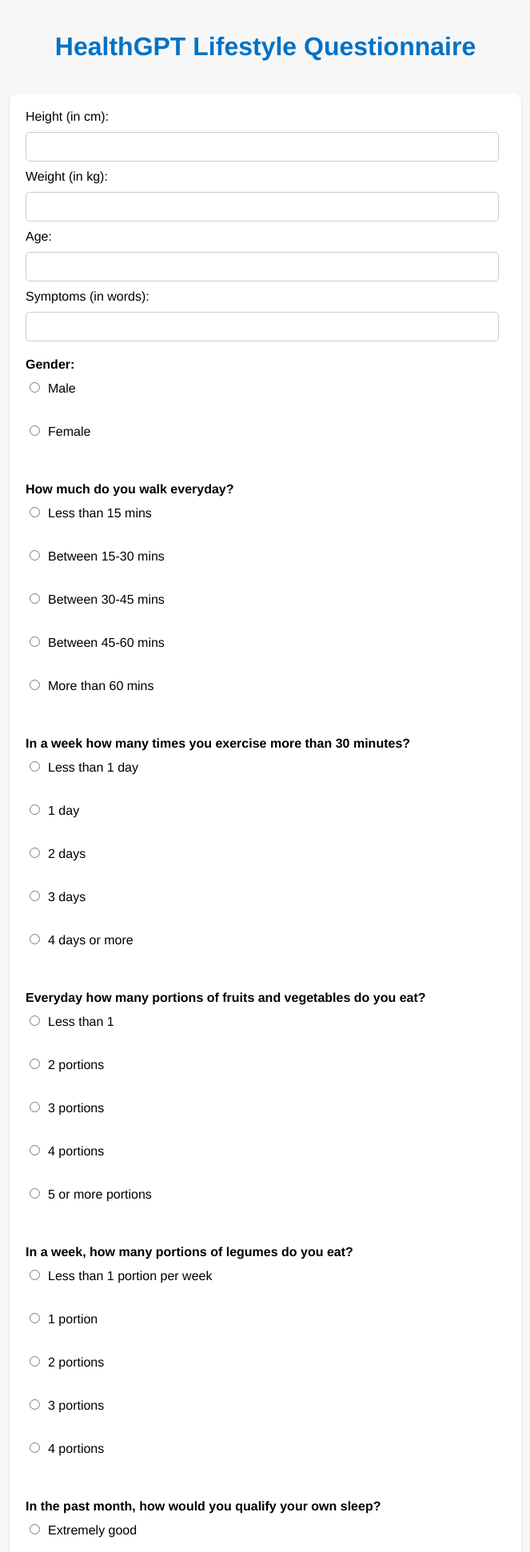
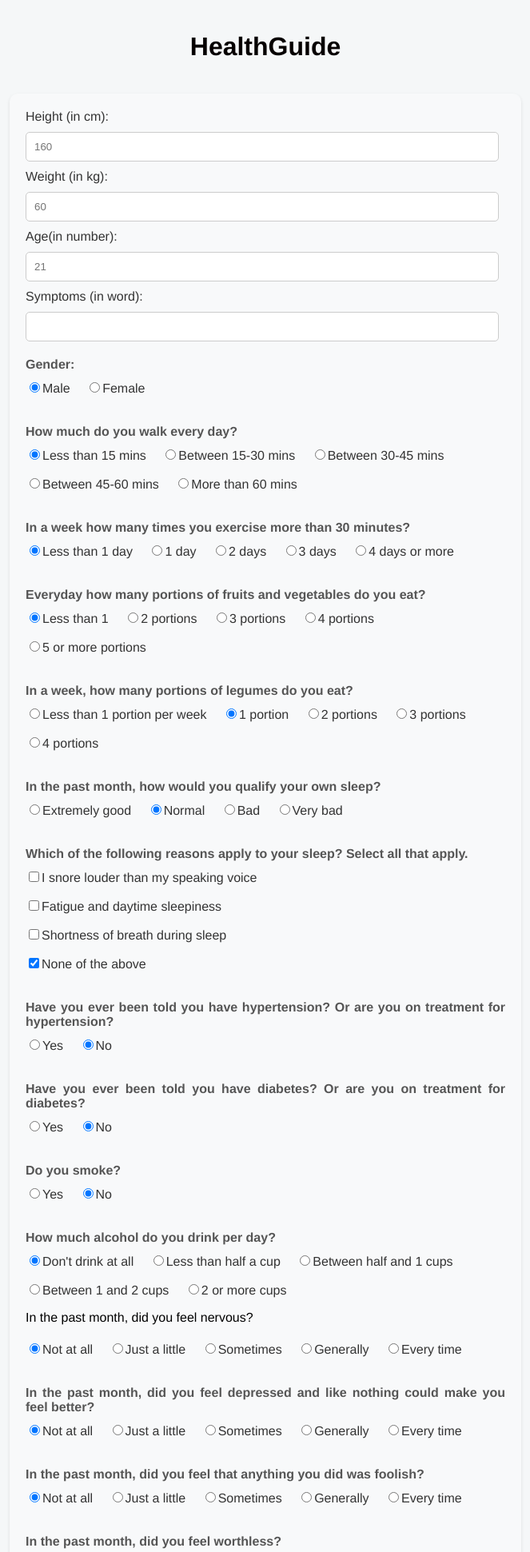
Before and after one commit to skStavir/chatgpt, a Flask app: page / in a window 1280 px wide. Shown: the top 1941 px of the page at 80% size, without its empty margins (308-971 px from the left). Run offline with Flask 3, Linux system fonts and the light colour scheme.

Commit message:
1. add default value for all input fields   2. is make all the radio buttons in single horizontal line

```diff
--- a/app.py
+++ b/app.py
@@ -9,7 +9,7 @@
 # Set up OpenAI API credentials
 load_dotenv()
 #openai_organization = os.getenv('OPENAI_ORGANIZATION') This one is not necessary for this App
-openai_api_key = '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'
+openai_api_key = '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'
 model_id = 'gpt-3.5-turbo'
 
 # Define the Flask route that displays the form
@@ -82,7 +82,7 @@
     }
     headers = {
         "Content-Type": "application/json",
-        "Authorization": f"Bearer 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"
+        "Authorization": f"Bearer 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"
     }
     response = requests.post(URL, headers=headers, json=payload, stream=False)
     print("responseeeee", response)
--- a/static/style.css
+++ b/static/style.css
@@ -7,8 +7,8 @@
 	display: inline-block;
 	width: 70px;
 	height: 70px;
-	border: 6px solid #0088ff;
-	border-top-color: #999999;
+	border: 6px solid #f4f5f6;
+	border-top-color: #252121;
 	border-radius: 50%;
 	animation: spin 1s ease-in-out infinite;
 	position: fixed;
@@ -19,20 +19,21 @@
   }
 
   @keyframes spin {
-	to { transform: rotate(360deg); }
+	to {
+	  transform: rotate(360deg);
+	}
   }
 
   body {
 	font-family: 'Helvetica Neue', Helvetica, Arial, sans-serif;
-	background-color: #f7f7f7;
+	background-color: #f5f7f8; /* Light gray background */
 	margin: 0;
 	padding: 0;
   }
 
   h1 {
 	text-align: center;
-	color: #0072c6;
-	text-align: center;
+	color: #060000; /* Dark gray text */
 	margin-top: 40px;
 	margin-bottom: 40px;
   }
@@ -41,7 +42,7 @@
 	max-width: 600px;
 	margin: 0 auto;
 	padding: 20px;
-	background-color: #fff;
+	background-color: #f8f9fa;
 	border-radius: 10px;
 	box-shadow: 0 2px 4px rgba(0, 0, 0, 0.1);
   }
@@ -55,11 +56,12 @@
   label {
 	display: block;
 	margin-bottom: 10px;
+	color: #333; /* Dark gray text */
   }
 
   input[type="submit"] {
-	background-color: #0072c6;
-	color: #fff;
+	background-color: #44ba48; /* Green submit button */
+	color: #0a0e0f;
 	border: none;
 	padding: 10px 20px;
 	border-radius: 5px;
@@ -68,7 +70,7 @@
   }
 
   input[type="submit"]:hover {
-	background-color: #005bac;
+	background-color: #3a5ea7; /* Darker green on hover */
   }
 
   /* Specific Styles */
@@ -88,17 +90,18 @@
 	margin-top: 20px;
 	margin-bottom: 10px;
 	text-align: justify;
+	color: #555; /* Medium gray text */
   }
 
-	label input[type="radio"],
-	label input[type="checkbox"] {
-	margin-right: 10px;
+  .radio-group label {
+    display: inline-block;
+    margin-right: 15px;
   }
 
   label input[type="radio"]:checked + span,
   label input[type="checkbox"]:checked + span {
 	font-weight: bold;
-	color: #0072c6;
+	color: #4caf50; /* Green for checked options */
   }
 
   span.required {
--- a/templates/form.html
+++ b/templates/form.html
@@ -1,68 +1,84 @@
 <!DOCTYPE html>
 <html>
 <head>
-    <title>HealthGPT</title>
-    <link rel="stylesheet" type="text/css" href="healthguide/static/style.css">
+    <title>HealthGuide</title>
+    <link rel="stylesheet" type="text/css" href="{{ url_for('static', filename='style.css') }}">
 </head>
 <body>
-    <h1>HealthGPT Lifestyle Questionnaire</h1>
-    <form action="/healthguide/submit" method="POST" onsubmit="showLoadingSpinner()">
+    <h1>HealthGuide</h1>
+    <form action="/submit" method="POST" onsubmit="showLoadingSpinner()">
         <label for="height">Height (in cm):</label>
-        <input type="number" id="height" name="height" required><br>
+        <input type="number" id="height" placeholder="160" value="Default Height">
 
         <label for="weight">Weight (in kg):</label>
-        <input type="number" id="weight" name="weight" required><br>
+        <input type="number" id="weight" placeholder="60" value="Default Weight">
 
-        <label for="age">Age:</label>
-        <input type="number" id="age" name="age" required><br>
+        <label for="age">Age(in number):</label>
+        <input type="number" id="age" placeholder="21" value="Default Age">
 
-        <label for="symptoms">Symptoms (in words):</label>
+        <label for="symptoms">Symptoms (in word):</label>
         <input type="words" id="symptoms" name="symptoms" required><br>
 
 
         <p>Gender:</p>
-        <label><input type="radio" name="gender" value="male" required>Male</label><br>
-        <label><input type="radio" name="gender" value="female" required>Female</label><br>
+        <div class="radio-group">
+          <label><input type="radio" name="gender" value="male" checked required>Male</label>
+          <label><input type="radio" name="gender" value="female" required>Female</label>
+        </div>
 
-        <p>How much do you walk everyday?</p>
-        <label><input type="radio" name="walk" value="Less than 15 mins" required>Less than 15 mins</label><br>
-        <label><input type="radio" name="walk" value="Between 15-30 mins" required>Between 15-30 mins</label><br>
-        <label><input type="radio" name="walk" value="Between 30-45 mins" required>Between 30-45 mins</label><br>
-        <label><input type="radio" name="walk" value="Between 45-60 mins" required>Between 45-60 mins</label><br>
-        <label><input type="radio" name="walk" value="More than 60 mins" required>More than 60 mins</label><br>
+
+<p>How much do you walk every day?</p>
+<div class="radio-group">
+  <label><input type="radio" name="walk" value="Less than 15 mins" checked required>Less than 15 mins</label>
+  <label><input type="radio" name="walk" value="Between 15-30 mins" required>Between 15-30 mins</label>
+  <label><input type="radio" name="walk" value="Between 30-45 mins" required>Between 30-45 mins</label>
+  <label><input type="radio" name="walk" value="Between 45-60 mins" required>Between 45-60 mins</label>
+  <label><input type="radio" name="walk" value="More than 60 mins" required>More than 60 mins</label>
+</div>
 
 <p>In a week how many times you exercise more than 30 minutes?</p>
-        <label><input type="radio" name="exercise" value="less than 1 day" required>Less than 1 day</label><br>
-        <label><input type="radio" name="exercise" value="1 day" required>1 day</label><br>
-        <label><input type="radio" name="exercise" value="2 days" required>2 days</label><br>
-        <label><input type="radio" name="exercise" value="3 days" required>3 days</label><br>
-        <label><input type="radio" name="exercise" value="4 days or more" required>4 days or more</label><br>
+<div class="radio-group">
+  <label><input type="radio" name="exercise" value="less than 1 day" checked required>Less than 1 day</label>
+  <label><input type="radio" name="exercise" value="1 day" required>1 day</label>
+  <label><input type="radio" name="exercise" value="2 days" required>2 days</label>
+  <label><input type="radio" name="exercise" value="3 days" required>3 days</label>
+  <label><input type="radio" name="exercise" value="4 days or more" required>4 days or more</label>
+</div>
 
+<div class="radio-group">
     <p>Everyday how many portions of fruits and vegetables do you eat?</p>
-        <label><input type="radio" name="fruits_veggies" value="less than 1" required>Less than 1</label><br>
-        <label><input type="radio" name="fruits_veggies" value="2 portions" required>2 portions</label><br>
-        <label><input type="radio" name="fruits_veggies" value="3 portions" required>3 portions</label><br>
-        <label><input type="radio" name="fruits_veggies" value="4 portions" required>4 portions</label><br>
-        <label><input type="radio" name="fruits_veggies" value="5 or more portions required">5 or more portions</label><br>
+    <label><input type="radio" name="fruits_veggies" value="less than 1" checked required>Less than 1</label>
+    <label><input type="radio" name="fruits_veggies" value="2 portions" required>2 portions</label>
+    <label><input type="radio" name="fruits_veggies" value="3 portions" required>3 portions</label>
+    <label><input type="radio" name="fruits_veggies" value="4 portions" required>4 portions</label>
+    <label><input type="radio" name="fruits_veggies" value="5 or more portions required">5 or more portions</label>
+  </div>
 
+  <div class="radio-group">
     <p>In a week, how many portions of legumes do you eat?</p>
-        <label><input type="radio" name="legumes" value="less than 1 portion per week">Less than 1 portion per week</label><br>
-        <label><input type="radio" name="legumes" value="1 portion" required>1 portion</label><br>
-        <label><input type="radio" name="legumes" value="2 portions" required>2 portions</label><br>
-        <label><input type="radio" name="legumes" value="3 portions" required>3 portions</label><br>
-        <label><input type="radio" name="legumes" value="4 portions" required>4 portions</label><br>
+    <label><input type="radio" name="legumes" value="less than 1 portion per week">Less than 1 portion per week</label>
+    <label><input type="radio" name="legumes" value="1 portion" checked required>1 portion</label>
+    <label><input type="radio" name="legumes" value="2 portions" required>2 portions</label>
+    <label><input type="radio" name="legumes" value="3 portions" required>3 portions</label>
+    <label><input type="radio" name="legumes" value="4 portions" required>4 portions</label>
+  </div>
+
 
   <p>In the past month, how would you qualify your own sleep?</p>
-        <label><input type="radio" name="sleep" value="extremely good" required>Extremely good</label><br>
-        <label><input type="radio" name="sleep" value="normal" required>Normal</label><br>
-        <label><input type="radio" name="sleep" value="bad" required>Bad</label><br>
-        <label><input type="radio" name="sleep" value="very bad" required>Very bad</label><br>
+  <div class="radio-group">
+    <label><input type="radio" name="sleep" value="extremely good" required>Extremely good</label>
+    <label><input type="radio" name="sleep" value="normal" checked required>Normal</label>
+    <label><input type="radio" name="sleep" value="bad" required>Bad</label>
+    <label><input type="radio" name="sleep" value="very bad" required>Very bad</label>
+  </div>
 
 <p>Which of the following reasons apply to your sleep? Select all that apply. </p>
+<div class="radio-group">
   <label><input type="checkbox" name="sleep_reason[]" value="I snore louder than my speaking voice" >I snore louder than my speaking voice</label><br>
   <label><input type="checkbox" name="sleep_reason[]" value="fatigue and daytime sleepiness" >Fatigue and daytime sleepiness</label><br>
   <label><input type="checkbox" name="sleep_reason[]" value="Shortness of breath during sleep" >Shortness of breath during sleep</label><br>
-        <label><input type="checkbox" name="sleep_reason[]" id="none-checkbox" value="none of the above" >None of the above</label><br>
+  <label><input type="checkbox" name="sleep_reason[]" id="none-checkbox" value="none of the above" checked >None of the above</label><br>
+</div>
         <script>
         const noneCheckbox = document.getElementById("none-checkbox");
         const otherCheckboxes = document.querySelectorAll('input[name="sleep_reason[]"]:not(#none-checkbox)');
@@ -97,51 +113,67 @@
         </script>
 
         <p>Have you ever been told you have hypertension? Or are you on treatment for hypertension?</p>
-        <label><input type="radio" name="hypertension" value="yes" required>Yes</label><br>
-        <label><input type="radio" name="hypertension" value="no" required>No</label><br>
+        <div class="radio-group">
+          <label><input type="radio" name="hypertension" value="yes" required>Yes</label>
+          <label><input type="radio" name="hypertension" value="no" checked required>No</label>
+        </div>
 
         <p>Have you ever been told you have diabetes? Or are you on treatment for diabetes?</p>
-        <label><input type="radio" name="diabetes" value="yes" required>Yes</label><br>
-        <label><input type="radio" name="diabetes" value="no" required>No</label><br>
+        <div class="radio-group">
+          <label><input type="radio" name="diabetes" value="yes" required>Yes</label>
+          <label><input type="radio" name="diabetes" value="no" checked required>No</label>
+        </div>
 
         <p>Do you smoke?</p>
-        <label><input type="radio" name="smoking" value="yes" required>Yes</label><br>
-        <label><input type="radio" name="smoking" value="no" required>No</label><br>
+        <div class="radio-group">
+          <label><input type="radio" name="smoking" value="yes" required>Yes</label>
+          <label><input type="radio" name="smoking" value="no" checked required>No</label>
+        </div>
 
         <p>How much alcohol do you drink per day?</p>
-        <label><input type="radio" name="alcohol" value="don't drink at all" required>Don't drink at all</label><br>
-        <label><input type="radio" name="alcohol" value="less than half a cup" required>Less than half a cup</label><br>
-        <label><input type="radio" name="alcohol" value="between half and 1 cups" required>Between half and 1 cups</label><br>
-        <label><input type="radio" name="alcohol" value="between 1 and 2 cups" required>Between 1 and 2 cups</label><br>
-        <label><input type="radio" name="alcohol" value="2 or more cups" required>2 or more cups</label><br>
+        <div class="radio-group">
+          <label><input type="radio" name="alcohol" value="don't drink at all" checked required>Don't drink at all</label>
+          <label><input type="radio" name="alcohol" value="less than half a cup" required>Less than half a cup</label>
+          <label><input type="radio" name="alcohol" value="between half and 1 cups" required>Between half and 1 cups</label>
+          <label><input type="radio" name="alcohol" value="between 1 and 2 cups" required>Between 1 and 2 cups</label>
+          <label><input type="radio" name="alcohol" value="2 or more cups" required>2 or more cups</label>
+        </div
 
         <p>In the past month, did you feel nervous?</p>
-        <label><input type="radio" name="nervous" value="Not at all" required>Not at all</label><br>
-        <label><input type="radio" name="nervous" value="Just a little" required>Just a little</label><br>
-        <label><input type="radio" name="nervous" value="Sometimes" required>Sometimes</label><br>
-        <label><input type="radio" name="nervous" value="Generally" required>Generally</label><br>
-        <label><input type="radio" name="nervous" value="Everytime" required>Everytime</label><br>
+        <div class="radio-group">
+          <label><input type="radio" name="nervous" value="Not at all" checked required>Not at all</label>
+          <label><input type="radio" name="nervous" value="Just a little" required>Just a little</label>
+          <label><input type="radio" name="nervous" value="Sometimes" required>Sometimes</label>
+          <label><input type="radio" name="nervous" value="Generally" required>Generally</label>
+          <label><input type="radio" name="nervous" value="Every time" required>Every time</label>
+        </div>
 
         <p>In the past month, did you feel depressed and like nothing could make you feel better?</p>
-        <label><input type="radio" name="depressed" value="Not at all" required>Not at all</label><br>
-        <label><input type="radio" name="depressed" value="Just a little" required>Just a little</label><br>
-        <label><input type="radio" name="depressed" value="Sometimes" required>Sometimes</label><br>
-        <label><input type="radio" name="depressed" value="Generally" required>Generally</label><br>
-        <label><input type="radio" name="depressed" value="Everytime" required>Everytime</label><br>
+        <div class="radio-group">
+            <label><input type="radio" name="depressed" value="Not at all" checked required>Not at all</label>
+            <label><input type="radio" name="depressed" value="Just a little" required>Just a little</label>
+            <label><input type="radio" name="depressed" value="Sometimes" required>Sometimes</label>
+            <label><input type="radio" name="depressed" value="Generally" required>Generally</label>
+            <label><input type="radio" name="depressed" value="Every time" required>Every time</label>
+        </div>
 
         <p>In the past month, did you feel that anything you did was foolish?</p>
-        <label><input type="radio" name="difficult" value="Not at all" required>Not at all</label><br>
-        <label><input type="radio" name="difficult" value="Just a little" required>Just a little</label><br>
-        <label><input type="radio" name="difficult" value="Sometimes" required>Sometimes</label><br>
-        <label><input type="radio" name="difficult" value="Generally" required>Generally</label><br>
-        <label><input type="radio" name="difficult" value="Everytime" required>Everytime</label><br>
+        <div class="radio-group">
+            <label><input type="radio" name="difficult" value="Not at all" checked required>Not at all</label>
+            <label><input type="radio" name="difficult" value="Just a little" required>Just a little</label>
+            <label><input type="radio" name="difficult" value="Sometimes" required>Sometimes</label>
+            <label><input type="radio" name="difficult" value="Generally" required>Generally</label>
+            <label><input type="radio" name="difficult" value="Every time" required>Every time</label>
+        </div>
 
         <p>In the past month, did you feel worthless?</p>
-        <label><input type="radio" name="worthless" value="Not at all" required>Not at all</label><br>
-        <label><input type="radio" name="worthless" value="Just a little" required>Just a little</label><br>
-        <label><input type="radio" name="worthless" value="Sometimes" required>Sometimes</label><br>
-        <label><input type="radio" name="worthless" value="Generally" required>Generally</label><br>
-        <label><input type="radio" name="worthless" value="Everytime" required>Everytime</label><br>
+        <div class="radio-group">
+            <label><input type="radio" name="worthless" value="Not at all" checked required>Not at all</label>
+            <label><input type="radio" name="worthless" value="Just a little" required>Just a little</label>
+            <label><input type="radio" name="worthless" value="Sometimes" required>Sometimes</label>
+            <label><input type="radio" name="worthless" value="Generally" required>Generally</label>
+            <label><input type="radio" name="worthless" value="Every time" required>Every time</label>
+        </div>
 
         <!-- Add a div with a unique ID to show the loading spinner -->
         <div id="loading-spinner" class="hidden">
```
Also changed, not shown: README.md, 1 other file. Lines whose indentation alone changed are shown as unchanged.
